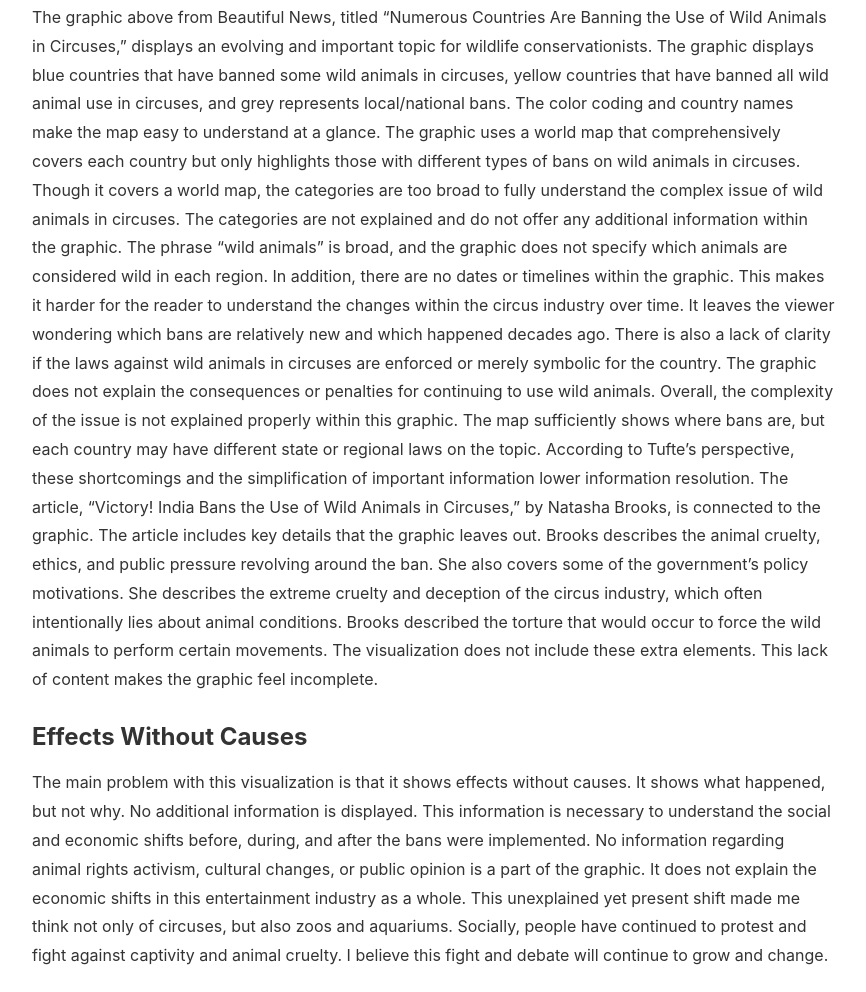
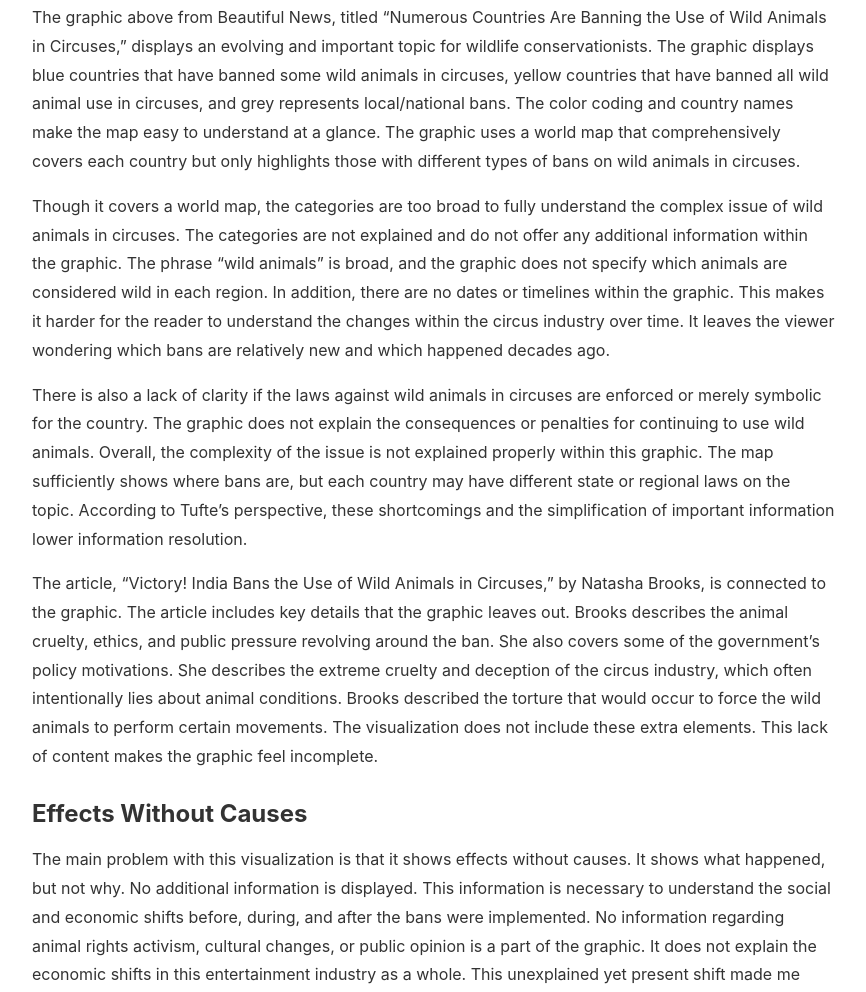
Before and after one commit to reesehansen/DCDA40833-portfolio, a plain HTML site: page lab03.html in a window 1280 px wide. Shown: the part 1013-2005 px from the top of the page, without its empty margins (206-1072 px from the left). Drawn offline with Linux system fonts and the light colour scheme.

Commit message:
lab all update

```diff
--- a/lab03.html
+++ b/lab03.html
@@ -56,27 +56,27 @@
                 make the map easy to understand at a glance. The graphic uses a world map that comprehensively covers
                 each country but only highlights those with different types of bans on wild animals in circuses.
 
-                Though it covers a world map, the categories are too broad to fully understand the complex issue of wild
+                <p>Though it covers a world map, the categories are too broad to fully understand the complex issue of wild
                 animals in circuses. The categories are not explained and do not offer any additional information within
                 the graphic. The phrase “wild animals” is broad, and the graphic does not specify which animals are
                 considered wild in each region. In addition, there are no dates or timelines within the graphic. This
                 makes it harder for the reader to understand the changes within the circus industry over time. It leaves
-                the viewer wondering which bans are relatively new and which happened decades ago.
+                the viewer wondering which bans are relatively new and which happened decades ago.</p>
 
-                There is also a lack of clarity if the laws against wild animals in circuses are enforced or merely
+                <p>There is also a lack of clarity if the laws against wild animals in circuses are enforced or merely
                 symbolic for the country. The graphic does not explain the consequences or penalties for continuing to
                 use wild animals. Overall, the complexity of the issue is not explained properly within this graphic.
                 The map sufficiently shows where bans are, but each country may have different state or regional laws on
                 the topic. According to Tufte’s perspective, these shortcomings and the simplification of important
-                information lower information resolution.
+                information lower information resolution.</p>
 
-                The article, “Victory! India Bans the Use of Wild Animals in Circuses,” by Natasha Brooks, is connected
+                <p>The article, “Victory! India Bans the Use of Wild Animals in Circuses,” by Natasha Brooks, is connected
                 to the graphic. The article includes key details that the graphic leaves out. Brooks describes the
                 animal cruelty, ethics, and public pressure revolving around the ban. She also covers some of the
                 government’s policy motivations. She describes the extreme cruelty and deception of the circus industry,
                 which often intentionally lies about animal conditions. Brooks described the torture that would occur to
                 force the wild animals to perform certain movements. The visualization does not include these extra
-                elements. This lack of content makes the graphic feel incomplete.
+                elements. This lack of content makes the graphic feel incomplete.</p>
             </p>
 
             <h3>Effects Without Causes</h3>
```
Also changed, not shown: index.html (+30 -0 lines), lab02.html (+4 -9 lines), lab04.html (+4 -4 lines).
